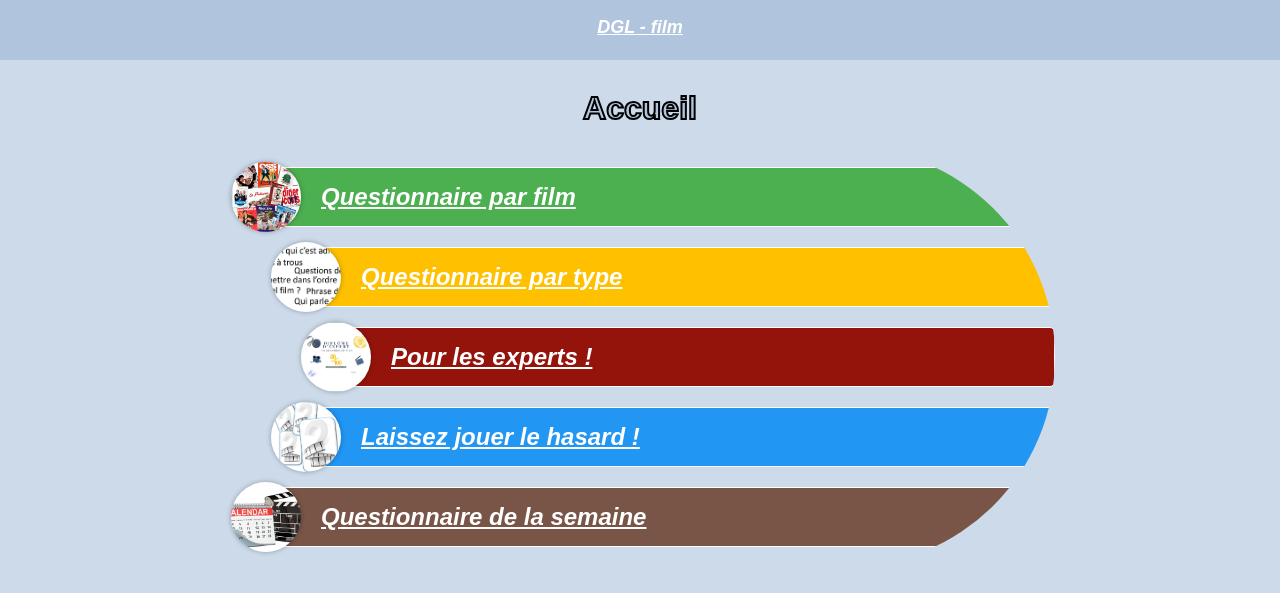
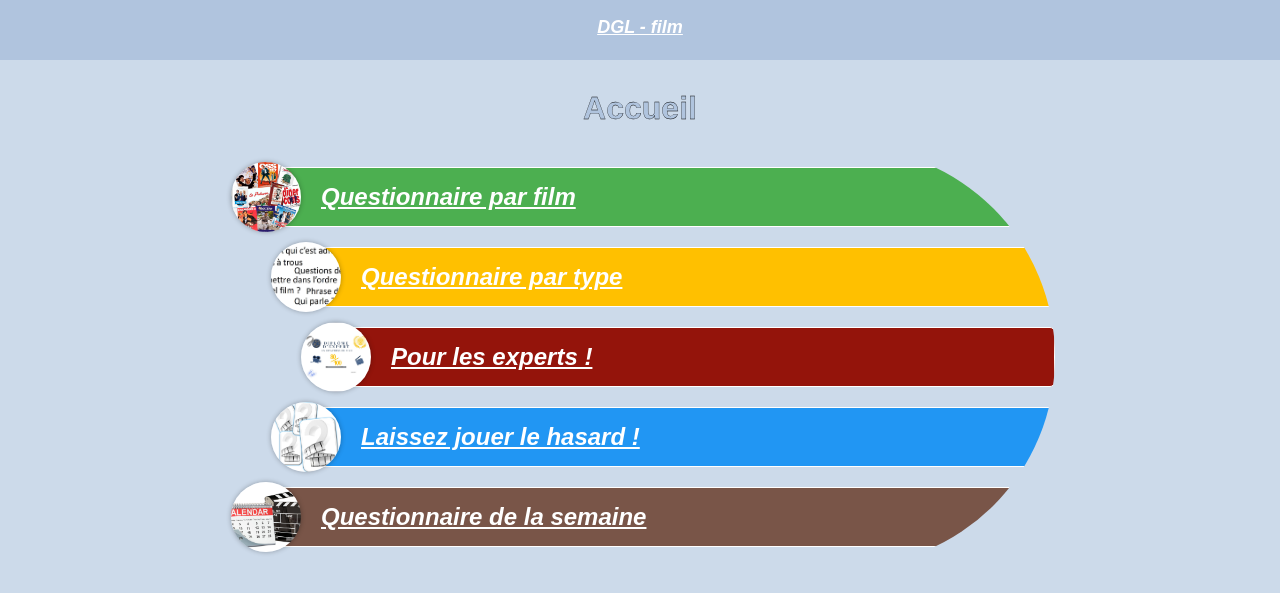
Before and after one commit to GodefroyL/questionnaire-film, a Jekyll site: the page built from index.html, in a window 1280 px wide. Shown: the top 593 px of the page. Built offline with Jekyll 4.4.1, drawn with Linux system fonts in a browser that asks for light colours.

Commit message:
corr style titre

```diff
--- a/static/css/base.css
+++ b/static/css/base.css
@@ -53,7 +53,7 @@ a {
     font-size: 2rem;
     margin-top: 90px;
     color: var(--couleur-fond-header);
-    -webkit-text-stroke: 2px black;
+    -webkit-text-stroke: 0.3px black;
     font-weight: bold;
 }
 
```
